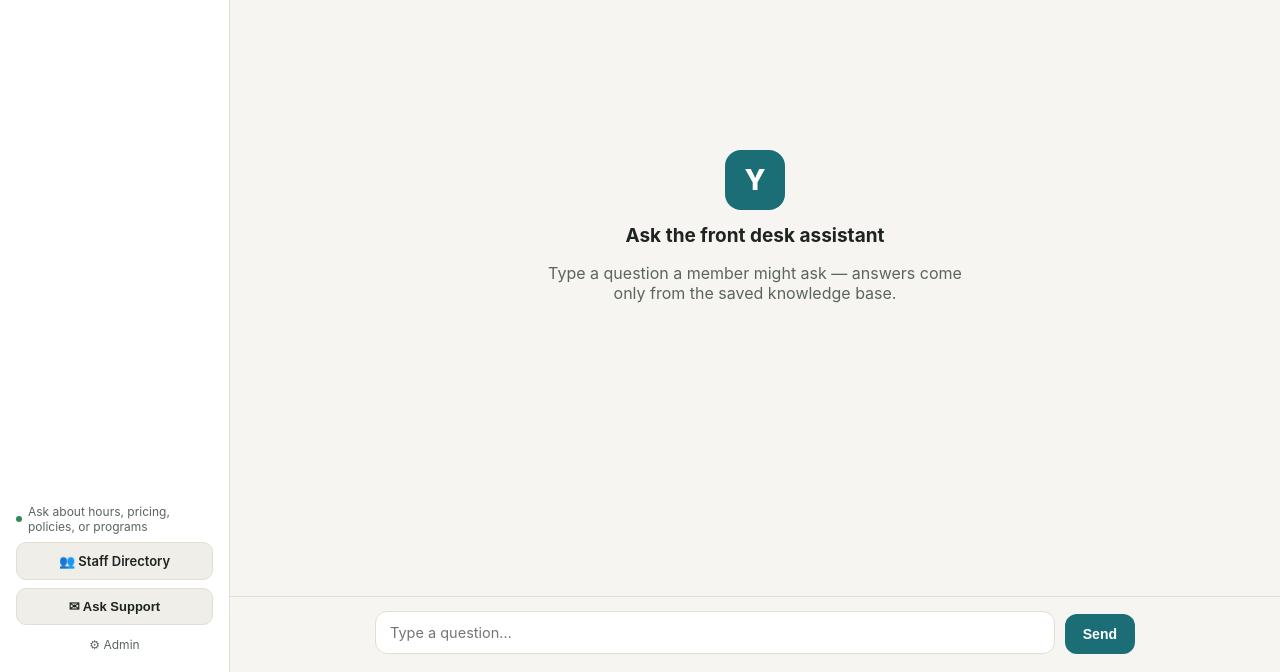
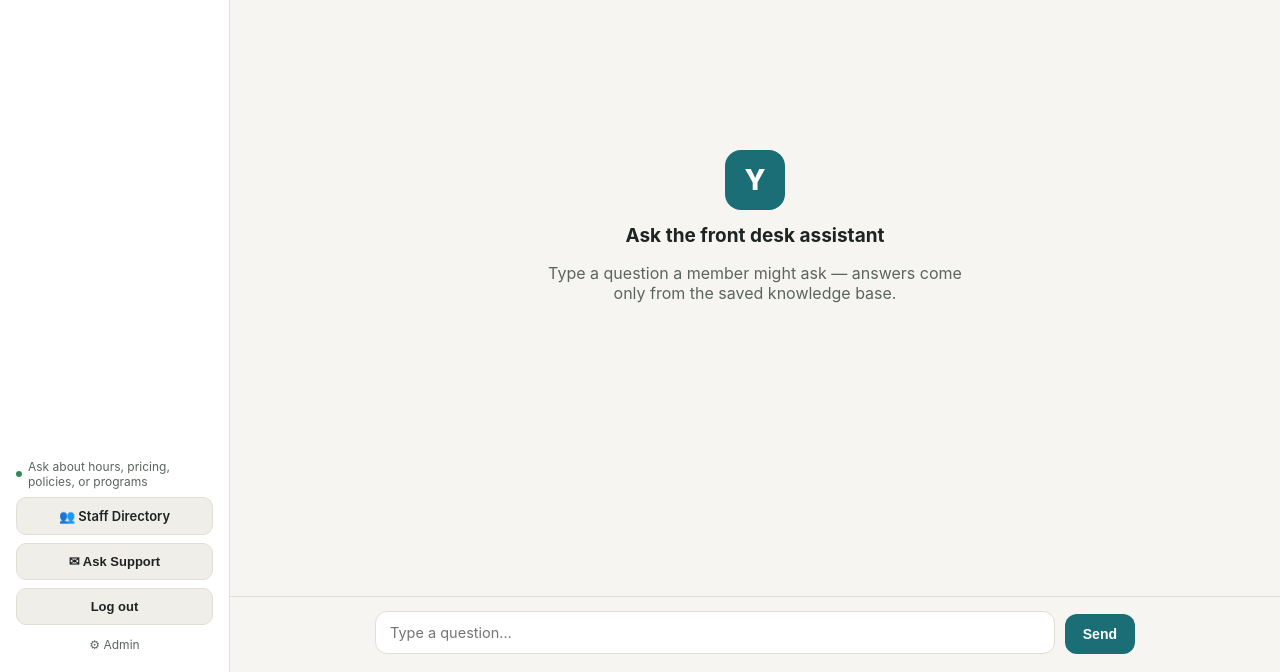
Before and after one commit to RJB-dot/ysaz-front-desk-concierge, a website: page public/chat.html in a window 1280 px wide. Shown: the part 128-800 px from the top of the page. Drawn offline with Linux system fonts and the light colour scheme; no server answers.

Commit message:
Bring back the Log out button now that the staff passcode is on again
Co-Authored-By: Claude Opus 5.5 <noreply@anthropic.com>

```diff
--- a/public/chat.html
+++ b/public/chat.html
@@ -23,6 +23,7 @@
       <div class="kb-status" id="kb-status"><span class="dot"></span><span>Ask about hours, pricing, policies, or programs</span></div>
       <a id="staff-directory-btn" href="https://docs.google.com/spreadsheets/d/1ep60UGGmxN5e9I5QG86-6VkUhA1GZB0NNzNkwlPzKpM/edit?usp=sharing" target="_blank" rel="noopener">👥 Staff Directory</a>
       <button id="ask-support-btn" type="button">✉ Ask Support</button>
+      <button id="logout-btn" type="button">Log out</button>
       <a id="admin-text-link" href="/admin">⚙ Admin</a>
     </div>
   </nav>
```
